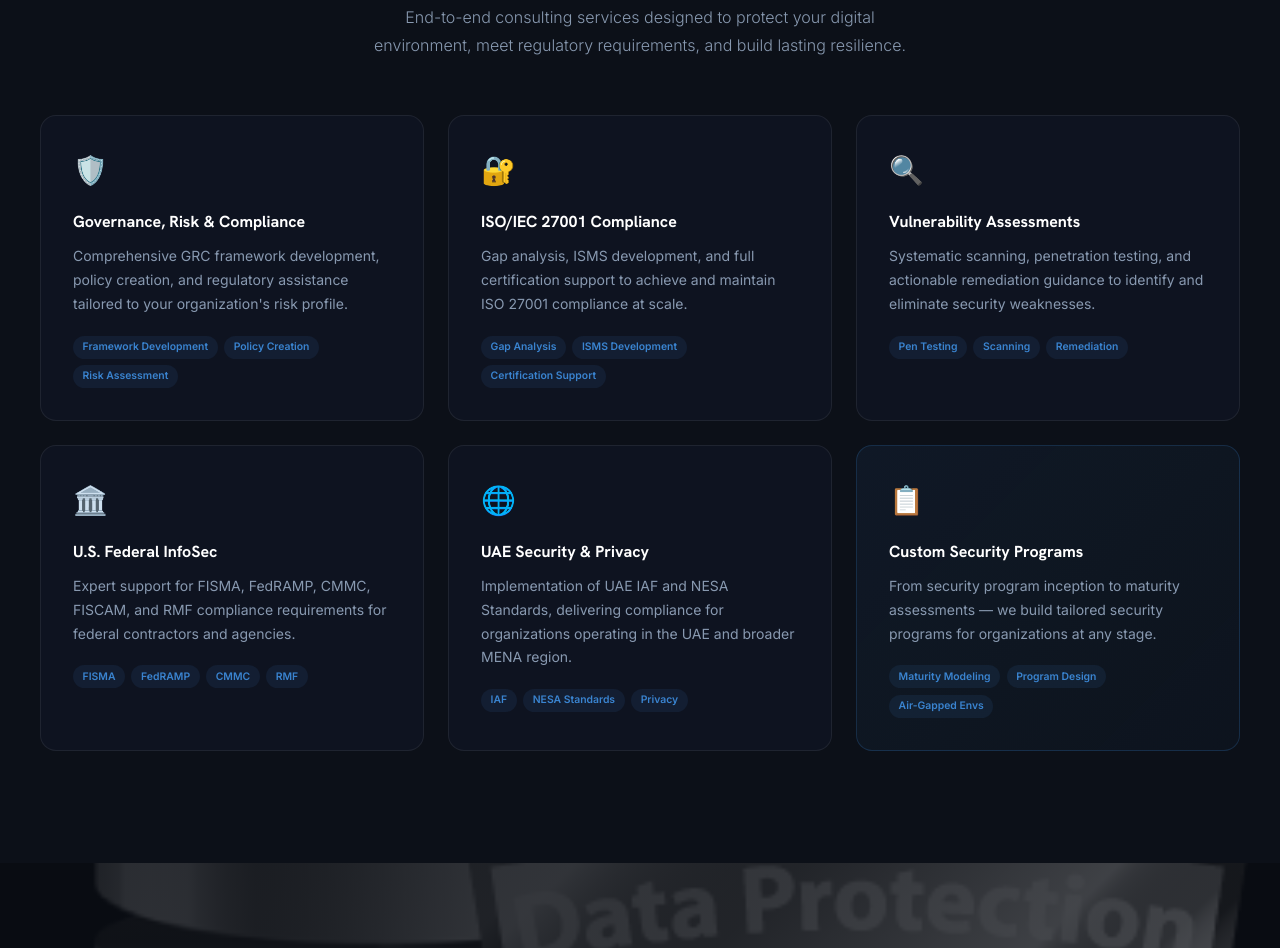
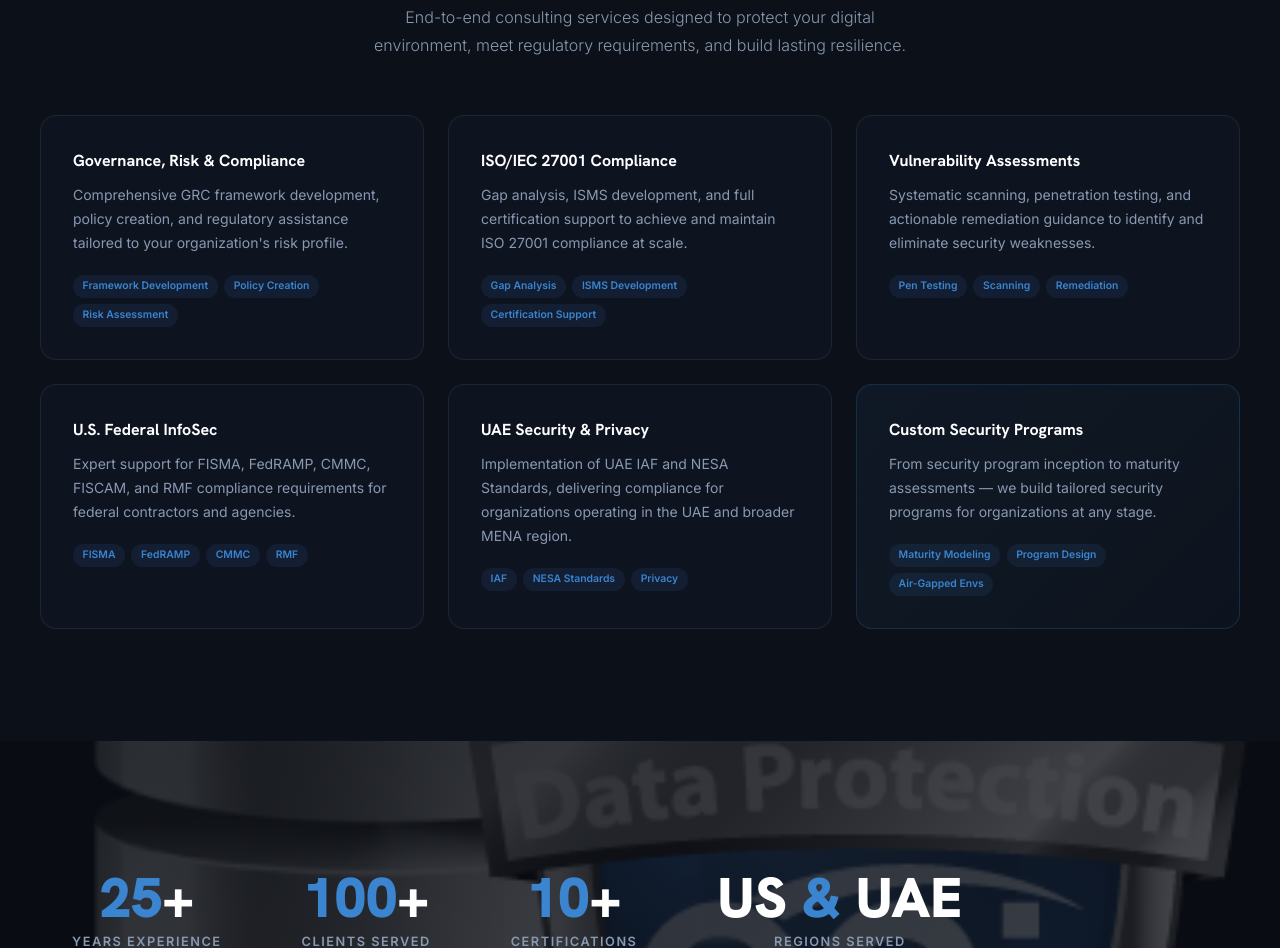
Before and after one commit to econslt/eci-website, a plain HTML site: page prototype-2-parallax.html in a window 1280 px wide. Shown: the part 1205-2153 px from the top of the page. Drawn offline with Linux system fonts and the light colour scheme.

Commit message:
Larger nav logo, remove service card icons

```diff
--- a/prototype-2-parallax.html
+++ b/prototype-2-parallax.html
@@ -362,7 +362,7 @@
 <nav id="main-nav">
   <div class="nav-inner">
     <a href="#">
-      <img src="images/eci-logo.png" alt="eConsultants Inc." style="height:44px;width:auto;" />
+      <img src="images/eci-logo.png" alt="eConsultants Inc." style="height:58px;width:auto;" />
     </a>
     <ul class="nav-links">
       <li><a href="#services">Services</a></li>
@@ -434,37 +434,31 @@
     <p class="section-sub">End-to-end consulting services designed to protect your digital environment, meet regulatory requirements, and build lasting resilience.</p>
     <div class="services-grid">
       <div class="svc-card reveal">
-        <div class="svc-icon">🛡️</div>
         <h3>Governance, Risk &amp; Compliance</h3>
         <p>Comprehensive GRC framework development, policy creation, and regulatory assistance tailored to your organization's risk profile.</p>
         <div class="svc-tags"><span class="svc-tag">Framework Development</span><span class="svc-tag">Policy Creation</span><span class="svc-tag">Risk Assessment</span></div>
       </div>
       <div class="svc-card reveal reveal-delay-1">
-        <div class="svc-icon">🔐</div>
         <h3>ISO/IEC 27001 Compliance</h3>
         <p>Gap analysis, ISMS development, and full certification support to achieve and maintain ISO 27001 compliance at scale.</p>
         <div class="svc-tags"><span class="svc-tag">Gap Analysis</span><span class="svc-tag">ISMS Development</span><span class="svc-tag">Certification Support</span></div>
       </div>
       <div class="svc-card reveal reveal-delay-2">
-        <div class="svc-icon">🔍</div>
         <h3>Vulnerability Assessments</h3>
         <p>Systematic scanning, penetration testing, and actionable remediation guidance to identify and eliminate security weaknesses.</p>
         <div class="svc-tags"><span class="svc-tag">Pen Testing</span><span class="svc-tag">Scanning</span><span class="svc-tag">Remediation</span></div>
       </div>
       <div class="svc-card reveal">
-        <div class="svc-icon">🏛️</div>
         <h3>U.S. Federal InfoSec</h3>
         <p>Expert support for FISMA, FedRAMP, CMMC, FISCAM, and RMF compliance requirements for federal contractors and agencies.</p>
         <div class="svc-tags"><span class="svc-tag">FISMA</span><span class="svc-tag">FedRAMP</span><span class="svc-tag">CMMC</span><span class="svc-tag">RMF</span></div>
       </div>
       <div class="svc-card reveal reveal-delay-1">
-        <div class="svc-icon">🌐</div>
         <h3>UAE Security &amp; Privacy</h3>
         <p>Implementation of UAE IAF and NESA Standards, delivering compliance for organizations operating in the UAE and broader MENA region.</p>
         <div class="svc-tags"><span class="svc-tag">IAF</span><span class="svc-tag">NESA Standards</span><span class="svc-tag">Privacy</span></div>
       </div>
       <div class="svc-card reveal reveal-delay-2" style="border-color:var(--blue-border);background:linear-gradient(135deg,rgba(58,132,208,0.08),rgba(58,132,208,0.03));">
-        <div class="svc-icon">📋</div>
         <h3>Custom Security Programs</h3>
         <p>From security program inception to maturity assessments — we build tailored security programs for organizations at any stage.</p>
         <div class="svc-tags"><span class="svc-tag">Maturity Modeling</span><span class="svc-tag">Program Design</span><span class="svc-tag">Air-Gapped Envs</span></div>
```
